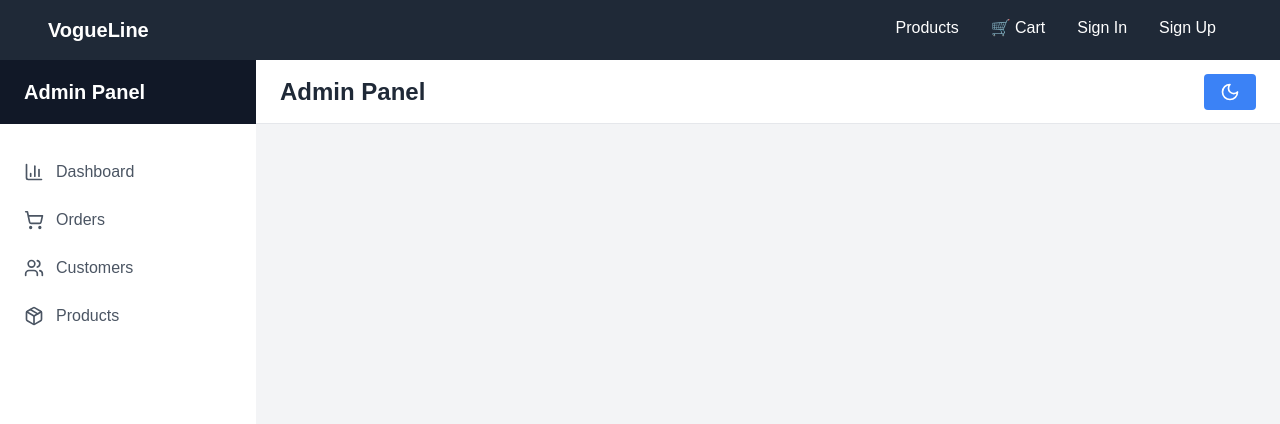
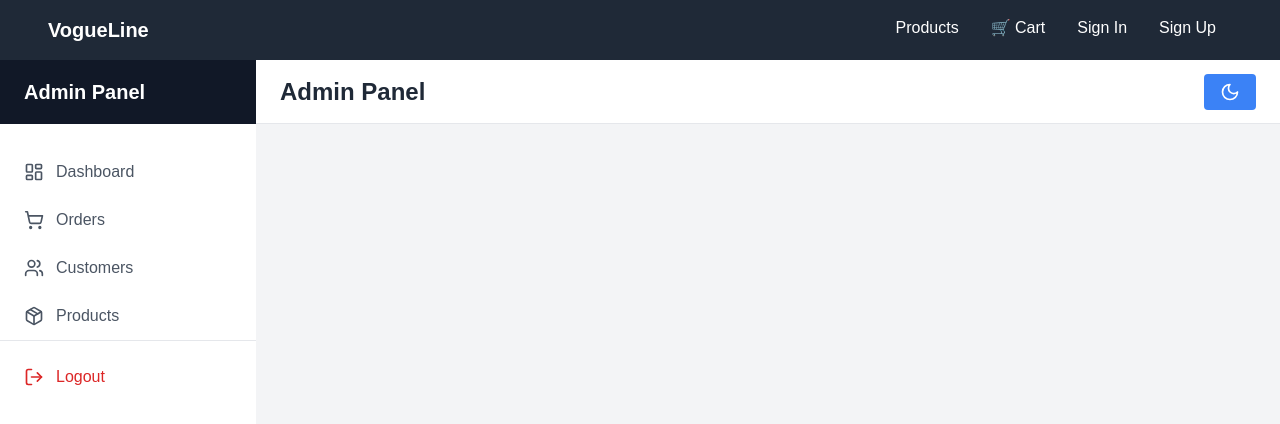
Before and after one commit to flobby41/EcomCore, a Next.js app in the folder frontend/: page /admin/layout in a window 1280 px wide. Shown: the top 424 px of the page. Built offline with nearby package versions, Linux system fonts and the light colour scheme.

Commit message:
Add logout functionality to admin panel

```diff
--- a/frontend/pages/admin/layout.js
+++ b/frontend/pages/admin/layout.js
@@ -1,16 +1,29 @@
 import { useState } from "react";
-import { BarChart3, ShoppingCart, Users, Package, Sun, Moon, Menu, X } from "lucide-react";
+import { BarChart3, ShoppingCart, Users, Package, Sun, Moon, Menu, X, LayoutDashboard, LogOut } from "lucide-react";
 import { Button } from "@/components/ui/Button";
 import Link from 'next/link';
+import { useRouter } from 'next/router';
 
 export default function AdminLayout({ children }) {
     const [darkMode, setDarkMode] = useState(false);
     const [sidebarOpen, setSidebarOpen] = useState(false);
+    const router = useRouter();
 
     const toggleDarkMode = () => {
         setDarkMode(!darkMode);
         document.documentElement.classList.toggle("dark");
     };
+
+    const handleLogout = () => {
+        router.push('/admin/login?logout=true');
+    };
+
+    const navigation = [
+        { name: 'Dashboard', href: '/admin', icon: LayoutDashboard },
+        { name: 'Orders', href: '/admin/orders', icon: ShoppingCart },
+        { name: 'Customers', href: '/admin/customers', icon: Users },
+        { name: 'Products', href: '/admin/products', icon: Package },
+    ];
 
     return (
         <div className={`flex h-screen bg-gray-100 ${darkMode ? "dark" : ""}`}>
@@ -26,23 +39,25 @@ export default function AdminLayout({ children }) {
                     </Button>
                 </div>
                 <nav className="mt-6">
-                    <Link href="/admin" className="flex items-center px-6 py-3 text-gray-600 dark:text-gray-300 hover:bg-gray-100 dark:hover:bg-gray-700">
-                        <BarChart3 className="h-5 w-5 mr-3" />
-                        Dashboard
-                    </Link>
-                    <Link href="/admin/orders" className="flex items-center px-6 py-3 text-gray-600 dark:text-gray-300 hover:bg-gray-100 dark:hover:bg-gray-700">
-                        <ShoppingCart className="h-5 w-5 mr-3" />
-                        Orders
-                    </Link>
-                    <Link href="/admin/customers" className="flex items-center px-6 py-3 text-gray-600 dark:text-gray-300 hover:bg-gray-100 dark:hover:bg-gray-700">
-                        <Users className="h-5 w-5 mr-3" />
-                        Customers
-                    </Link>
-                    <Link href="/admin/products" className="flex items-center px-6 py-3 text-gray-600 dark:text-gray-300 hover:bg-gray-100 dark:hover:bg-gray-700">
-                        <Package className="h-5 w-5 mr-3" />
-                        Products
-                    </Link>
+                    {navigation.map((item) => {
+                        const isActive = router.pathname === item.href;
+                        return (
+                            <Link key={item.name} href={item.href} className={`flex items-center px-6 py-3 text-gray-600 dark:text-gray-300 hover:bg-gray-100 dark:hover:bg-gray-700 ${isActive ? 'bg-blue-50 text-blue-700' : ''}`}>
+                                <item.icon className="h-5 w-5 mr-3" />
+                                {item.name}
+                            </Link>
+                        );
+                    })}
                 </nav>
+                <div className="p-4 border-t">
+                    <button
+                        onClick={handleLogout}
+                        className="flex items-center w-full p-2 text-red-600 hover:bg-red-50 rounded-lg"
+                    >
+                        <LogOut className="w-5 h-5 mr-3" />
+                        Logout
+                    </button>
+                </div>
             </div>
 
             {/* Main Content */}
--- a/frontend/pages/admin/login.js
+++ b/frontend/pages/admin/login.js
@@ -1,4 +1,4 @@
-import { useState } from 'react';
+import { useState, useEffect } from 'react';
 import { useRouter } from 'next/router';
 import Cookies from 'js-cookie'; // Utilisation de js-cookie pour gérer les cookies
 
@@ -6,6 +6,23 @@ import Cookies from 'js-cookie'; // Utilisation de js-cookie pour gérer les coo
 export default function AdminLogin() {
     const [credentials, setCredentials] = useState({ email: '', password: '' });
     const router = useRouter();
+
+    // Vérifier si déjà connecté
+    useEffect(() => {
+        const adminToken = Cookies.get('adminToken');
+        if (adminToken && !router.query.logout) {
+            router.push('/admin');
+        }
+    }, [router]);
+
+    // Gérer le logout
+    useEffect(() => {
+        if (router.query.logout) {
+            Cookies.remove('adminToken');
+            localStorage.removeItem('adminToken');
+            router.replace('/admin/login');
+        }
+    }, [router.query.logout]);
 
     const handleSubmit = async (e) => {
         e.preventDefault();
@@ -18,14 +35,16 @@ export default function AdminLogin() {
 
             if (response.ok) {
                 const { token } = await response.json();
-                console.log('Token reçu:', token);
-                localStorage.setItem('adminToken', token); // Token spécifique admin
-                Cookies.set('adminToken', token, { expires: 1 }); // Expires in 1 day
-
+                localStorage.setItem('adminToken', token);
+                Cookies.set('adminToken', token, { expires: 1 });
                 router.push('/admin');
+            } else {
+                const error = await response.json();
+                alert(error.message || 'Login failed');
             }
         } catch (error) {
-            console.error('Erreur de connexion:', error);
+            console.error('Error:', error);
+            alert('Connection error');
         }
     };
 
```
Also changed, not shown: frontend/middleware.js (+8 -0 lines), 1 other file (tests, documents, lock files or other folders).
